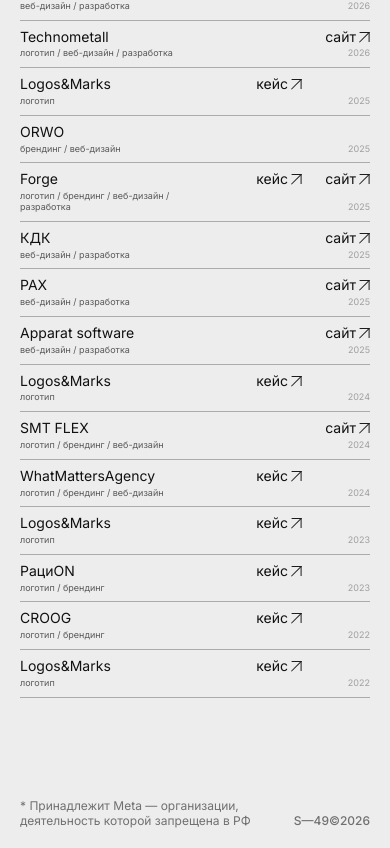
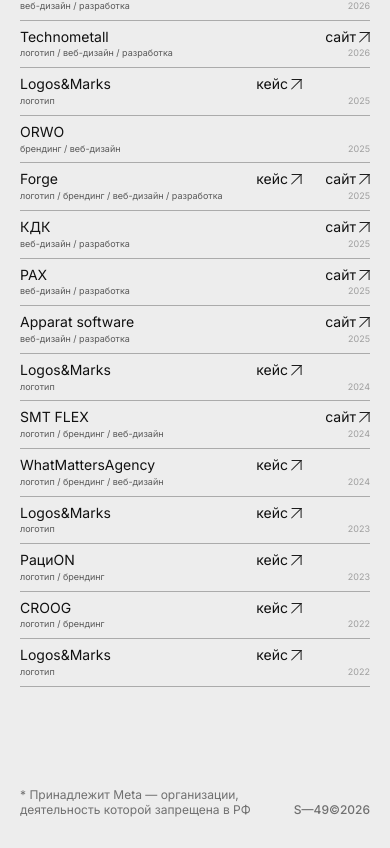
Before and after one commit to maxeliseyev/studio49, a Next.js app: page / in a window 390 px wide. Shown: the part 1390-2238 px from the top of the page. Built offline with nearby package versions, Linux system fonts and the light colour scheme.

Commit message:
услуги одной строкой всегда

```diff
--- a/app/globals.css
+++ b/app/globals.css
@@ -118,7 +118,7 @@
   .project-name { grid-column: 1; grid-row: 1; }
   .project-actions { grid-column: 2; grid-row: 1; width: 136px; grid-template-columns: repeat(2, minmax(0, 1fr)); column-gap: 0; justify-content: stretch; white-space: nowrap; }
   .project-action { text-align: right; }
-  .project-services { grid-column: 1; grid-row: 2; color: color-mix(in srgb, var(--foreground) 68%, transparent); font-size: 9px; line-height: 1.2; }
+  .project-services { grid-column: 1; grid-row: 2; color: color-mix(in srgb, var(--foreground) 68%, transparent); font-size: 9px; line-height: 1.2; white-space: nowrap; }
   .project-year { grid-column: 2; grid-row: 2; align-self: end; color: #9f9f9f; font-size: 9px; }
   .closing-footer { min-height: 60px; align-items: end; flex-direction: row; justify-content: space-between; gap: 20px; padding: 20px 0; line-height: 1.25; }
   .legal-notice { max-width: 250px; }
```
